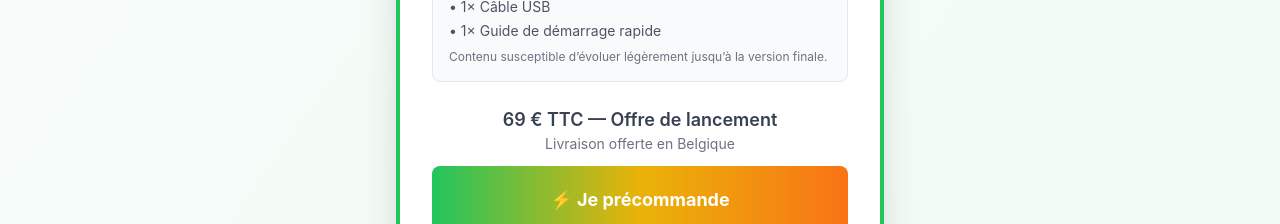
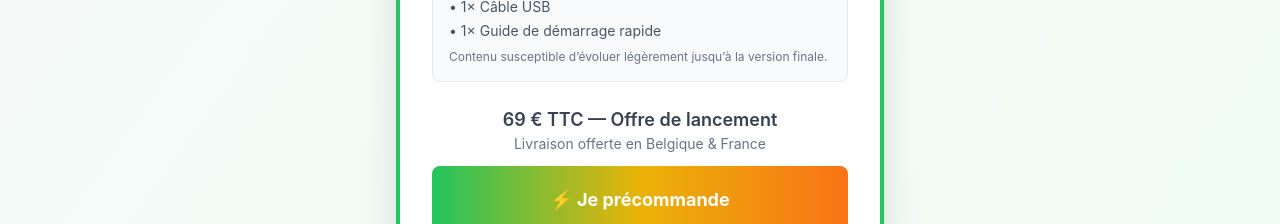
Before and after one commit to cdevl3749/blockpulse-coming-soon, a React (Vite) app: page / in a window 1280 px wide. Shown: the part 3820-4044 px from the top of the page. Built offline with nearby package versions, Linux system fonts and the light colour scheme.

Commit message:
code promo tictokv4

```diff
--- a/src/App.jsx
+++ b/src/App.jsx
@@ -825,7 +825,7 @@ const PricingSection = () => {
             <p className="text-center text-gray-700 text-lg font-semibold mb-3">
               69 € TTC — Offre de lancement
               <span className="block text-sm font-normal text-gray-500">
-                Livraison offerte en Belgique
+                Livraison offerte en Belgique & France
               </span>
             </p>
 
```
